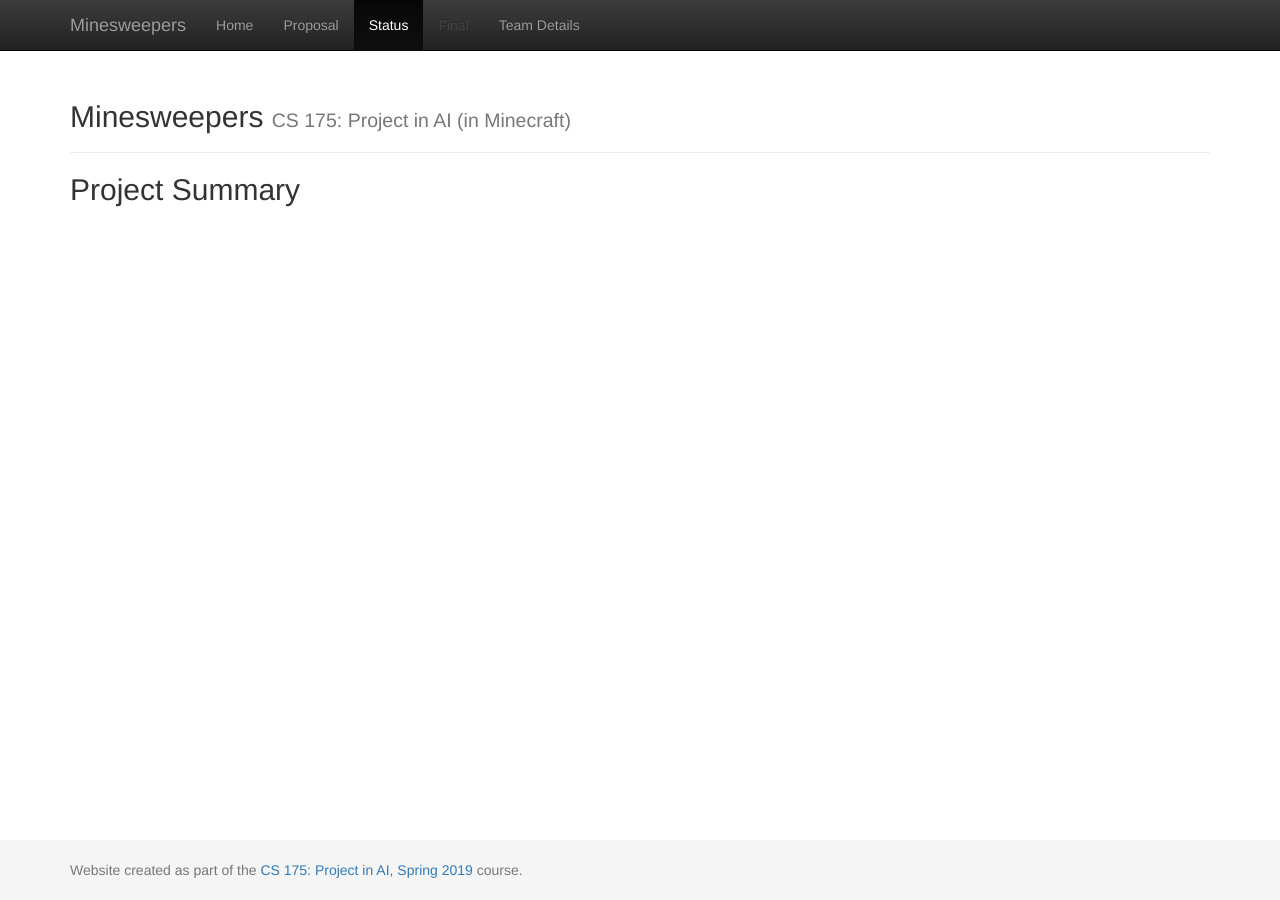
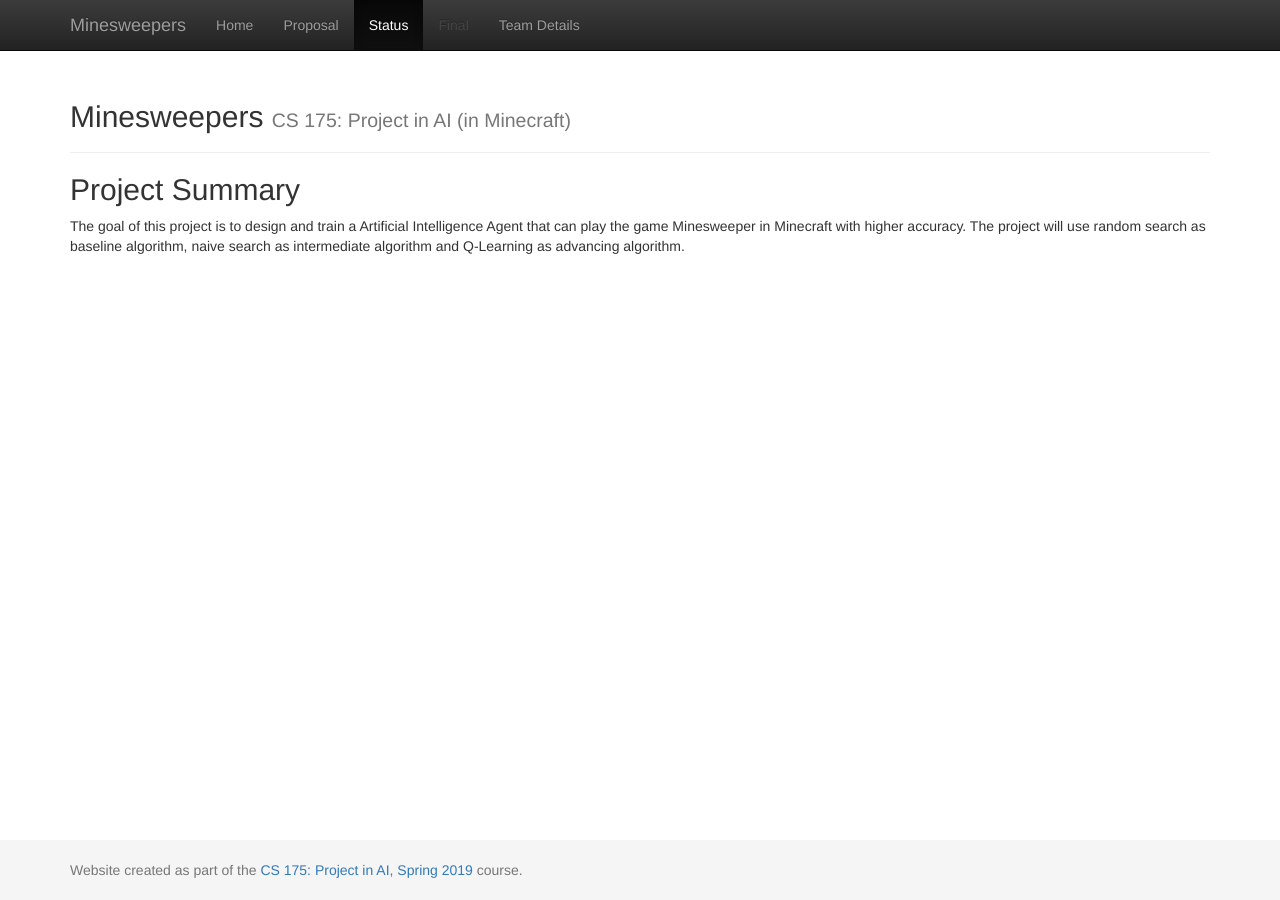
Before and after one commit to WenhanKong/Minesweepers, a Jekyll site: the page built from docs/status.md, in a window 1280 px wide. Built offline with Jekyll 4.4.1, drawn with Linux system fonts in a browser that asks for light colours.

Commit message:
Update status.md

```diff
--- a/docs/status.md
+++ b/docs/status.md
@@ -4,3 +4,4 @@ title:  Status
 ---
 
 ## Project Summary
+The goal of this project is to design and train a Artificial Intelligence Agent that can play the game Minesweeper in Minecraft with higher accuracy. The project will use random search as baseline algorithm, naive search as intermediate algorithm and Q-Learning as advancing algorithm.
```
